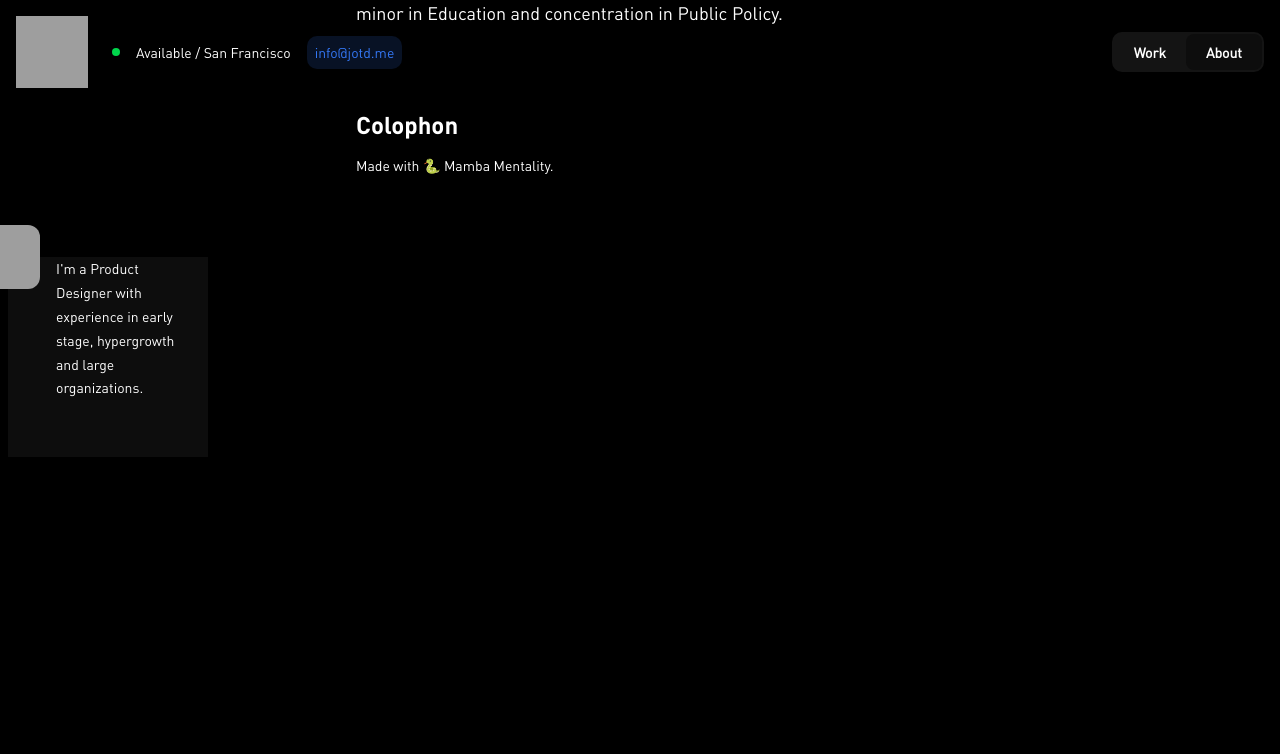
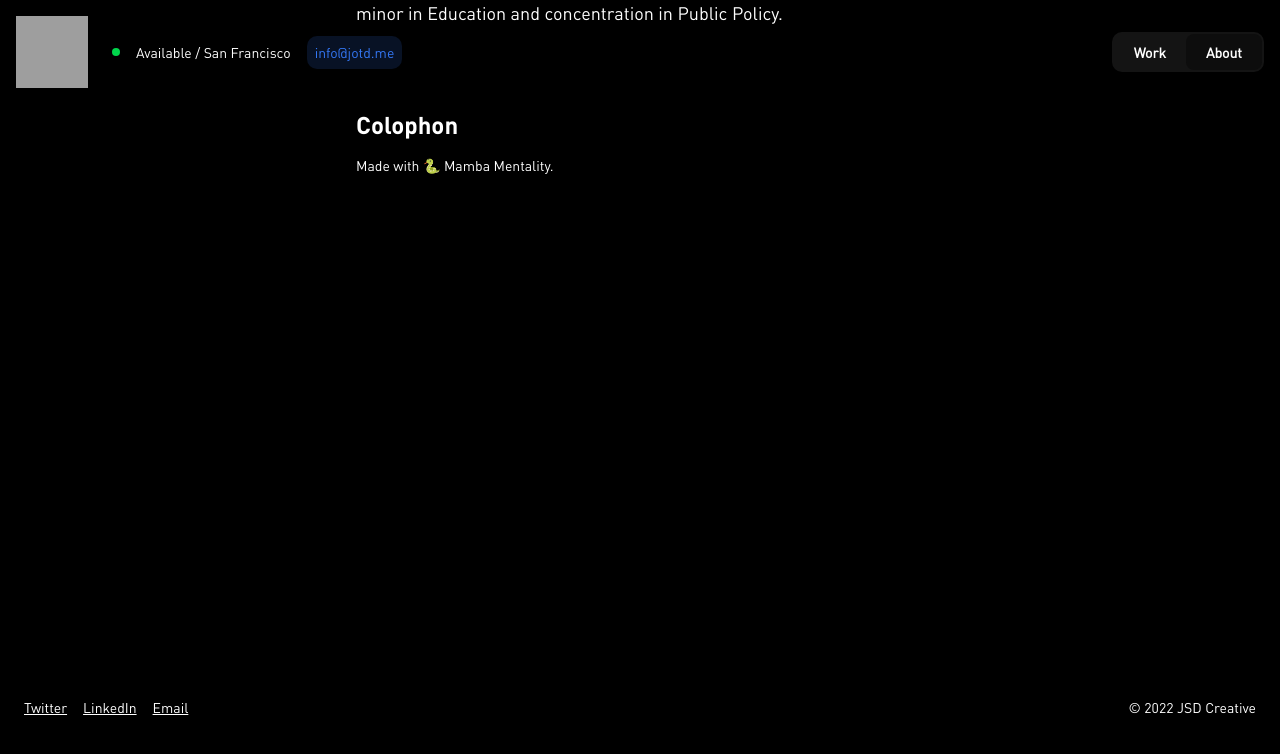
Before and after one commit to jotd/jotd-portfolio, a Jekyll site: the page about/index.html, which Jekyll copies as it is, in a window 1280 px wide and 900 px high, scrolled down 1723 px. Shown: the top 754 px of the window. Built offline with Jekyll 4.4.1, drawn with Linux system fonts in a browser that asks for light colours; grey boxes are pictures that could not be loaded.

Commit message:
Update index.html

```diff
--- a/about/index.html
+++ b/about/index.html
@@ -139,13 +139,13 @@
       </p> -->
     </div>
 
-    <div class="card-services">
+    <!-- <div class="card-services">
       <img src="https://s3.console.aws.amazon.com/s3/object/jotsd?region=us-west-1&prefix=home/emoji-art.png" class="work-logo">
       <div class="text-2">
         I'm  a Product Designer with experience in
         early stage, hypergrowth and large organizations.
       </div>
-    </div>
+    </div> -->
 
     <div class="footer desktop">
       <div class="footer-links">
```
